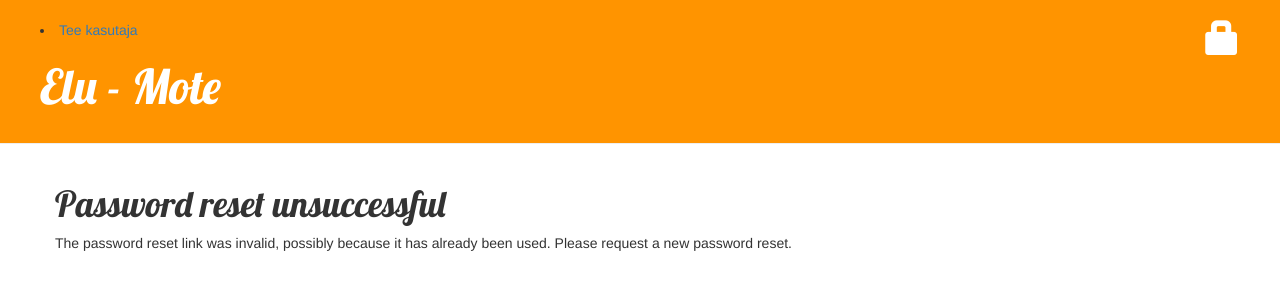
After one commit to hinrek/Suvepraktika, a Django app: a page that uses events/templates/events/base.html in a window 1280 px wide. The commit adds this page. Shown: the top 300 px of the page. Run offline with Django 3.2, Linux system fonts and the light colour scheme; some libraries are stand-ins or nearby versions.

Commit message:
Registration kinda works, password resetting also

```diff
--- /dev/null
+++ b/Blogi/Jan/Tunnid.txt
@@ -0,0 +1,3 @@
+08.06.17
+Kasutajate registreerimine töötab
+Parooli taastamine natuke töötab
--- a/events/forms.py
+++ b/events/forms.py
@@ -9,7 +9,7 @@ class EventForm(forms.ModelForm):
     class Meta:
         """ Tell Django which model should be used to create this form  """
         model = Event
-        fields = ('title', 'descripton',)
+        fields = ('title', 'descripton', 'location', 'field', 'event_date', 'register_limit_date')
 
 
 class CommentForm(forms.ModelForm):
--- a/events/models.py
+++ b/events/models.py
@@ -1,6 +1,7 @@
 """ Model for events """
 from django.db import models
 from django.utils import timezone
+
 
 
 class Event(models.Model):
--- a/events/templates/events/base.html
+++ b/events/templates/events/base.html
@@ -28,6 +28,9 @@
             <p class="top-menu">{{ user.username }} <small>(<a href="{% url 'logout' %}">Log out</a>)</small></p>
         {% else %}
             <a href="{% url 'login' %}" class="top-menu"><span class="glyphicon glyphicon-lock"></span></a>
+            <li>
+    <a href="{% url 'registration_register' %}">Tee kasutaja</a>
+</li>
         {% endif %}
         <h1><a href="/">Elu - Mote</a></h1>
     </div>
--- /dev/null
+++ b/events/templates/registration/password_reset_confirm.html
@@ -0,0 +1,21 @@
+{% extends 'events/base.html' %}
+{% block title %}
+    Confirm Password Reset - {{ block.super }}
+{% endblock title %}
+
+{% block content %}
+    {% if validlink %}
+    <h1>Confirm Password Reset</h1>
+    <p>Please enter your new password twice so we can verify you
+    typed it in correctly.</p>
+    <form role="form" action="" method="post">
+        {% csrf_token %}
+        {{ form.as_p }}
+        <input type="submit" value="Change password" />
+    </form>
+    {% else %}
+    <h1>Password reset unsuccessful</h1>
+    <p>The password reset link was invalid, possibly because it has
+    already been used. Please request a new password reset.</p>
+    {% endif %}
+{% endblock content %}
--- a/mysite/settings.py
+++ b/mysite/settings.py
@@ -28,6 +28,7 @@ DEBUG = True
 ALLOWED_HOSTS = ['127.0.0.1', '.pythonanywhere.com']
 
 
+
 # Application definition
 
 INSTALLED_APPS = [
@@ -38,6 +39,7 @@ INSTALLED_APPS = [
     'django.contrib.messages',
     'django.contrib.staticfiles',
     'events',
+    'registration',
 ]
 
 MIDDLEWARE = [
@@ -121,3 +123,4 @@ USE_TZ = True
 STATIC_URL = '/static/'
 STATIC_ROOT = os.path.join(BASE_DIR, 'static')
 LOGIN_REDIRECT_URL = '/'
+EMAIL_BACKEND = 'django.core.mail.backends.console.EmailBackend'
--- a/mysite/urls.py
+++ b/mysite/urls.py
@@ -2,10 +2,37 @@
 from django.conf.urls import include, url
 from django.contrib import admin
 from django.contrib.auth import views
+from django.contrib.auth.views import (
+   password_reset,
+   password_reset_done,
+   password_reset_confirm,
+   password_reset_complete
+)
 
 urlpatterns = [
     url(r'^admin/', admin.site.urls),
     url(r'^accounts/login/$', views.login, name='login'),
     url(r'^accounts/logout/$', views.logout, name='logout', kwargs={'next_page': '/'}),
+    url(r'^accounts/', include('registration.backends.simple.urls')),
+    url(r'^accounts/password/reset/$',
+        password_reset,
+        {'template_name':
+             'registration/password_reset_form.html'},
+        name="password_reset"),
+    url(r'^accounts/password/reset/done/$',
+        password_reset_done,
+        {'template_name':
+             'registration/password_reset_done.html'},
+        name="password_reset_done"),
+    url(r'^accounts/password/reset/(?P<uidb64>[0-9A-Za-z]+)-(?P<token>.+)/$',
+        password_reset_confirm,
+        {'template_name':
+             'registration/password_reset_confirm.html'},
+        name="password_reset_confirm"),
+    url(r'^accounts/password/done/$',
+        password_reset_complete,
+        {'template_name':
+             'registration/password_reset_complete.html'},
+        name="password_reset_complete"),
     url(r'', include('events.urls')),
 ]
```
Also changed, not shown: events/templates/registration/login.html (+9 -0 lines), events/templates/registration/password_change_done.html (added, +9 -0 lines), events/templates/registration/password_change_form.html (added, +13 -0 lines), events/templates/registration/password_reset_complete.html (added, +9 -0 lines), events/templates/registration/password_reset_done.html (added, +9 -0 lines), events/templates/registration/password_reset_email.txt (added, +11 -0 lines), events/templates/registration/password_reset_form.html (added, +13 -0 lines), events/templates/registration/registration_complete.html (added, +9 -0 lines), events/templates/registration/registration_form.html (added, +13 -0 lines), events/views.py (line endings or trailing spaces).
